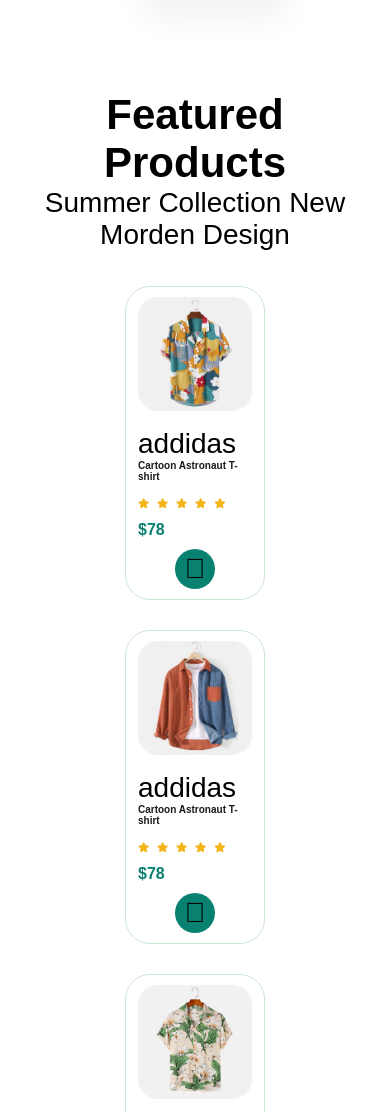
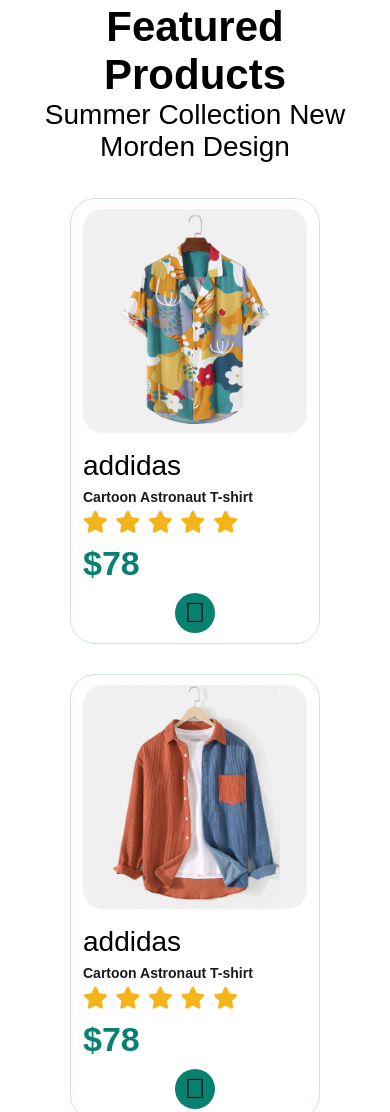
Before and after one commit to Mohdtabish75/e-Commerce-Website..., a plain HTML site: page index.html in a window 390 px wide. Shown: the part 2036-3148 px from the top of the page. Drawn offline with Linux system fonts and the light colour scheme; some icons are missing.

Commit message:
Update style.css

```diff
--- a/style.css
+++ b/style.css
@@ -453,24 +453,12 @@ footer a:hover{
     }
     #feature .fe-box{
         margin: 15px 15px;
-        width: 140px;
     }
     #product .pro-container{
         justify-content: center;
     }
     #product .pro{
         margin: 15px;
-        min-width: 140px;
-    }
-    #product .pro .des h5{
-        padding-top: 0px;
-        font-size: 10px;
-    }
-    #product .pro .des i{
-        font-size: 10px;
-    }
-    #product .pro .des h4{
-        font-size: 16px;
     }
     #banner{
         height: 20vh;
```
